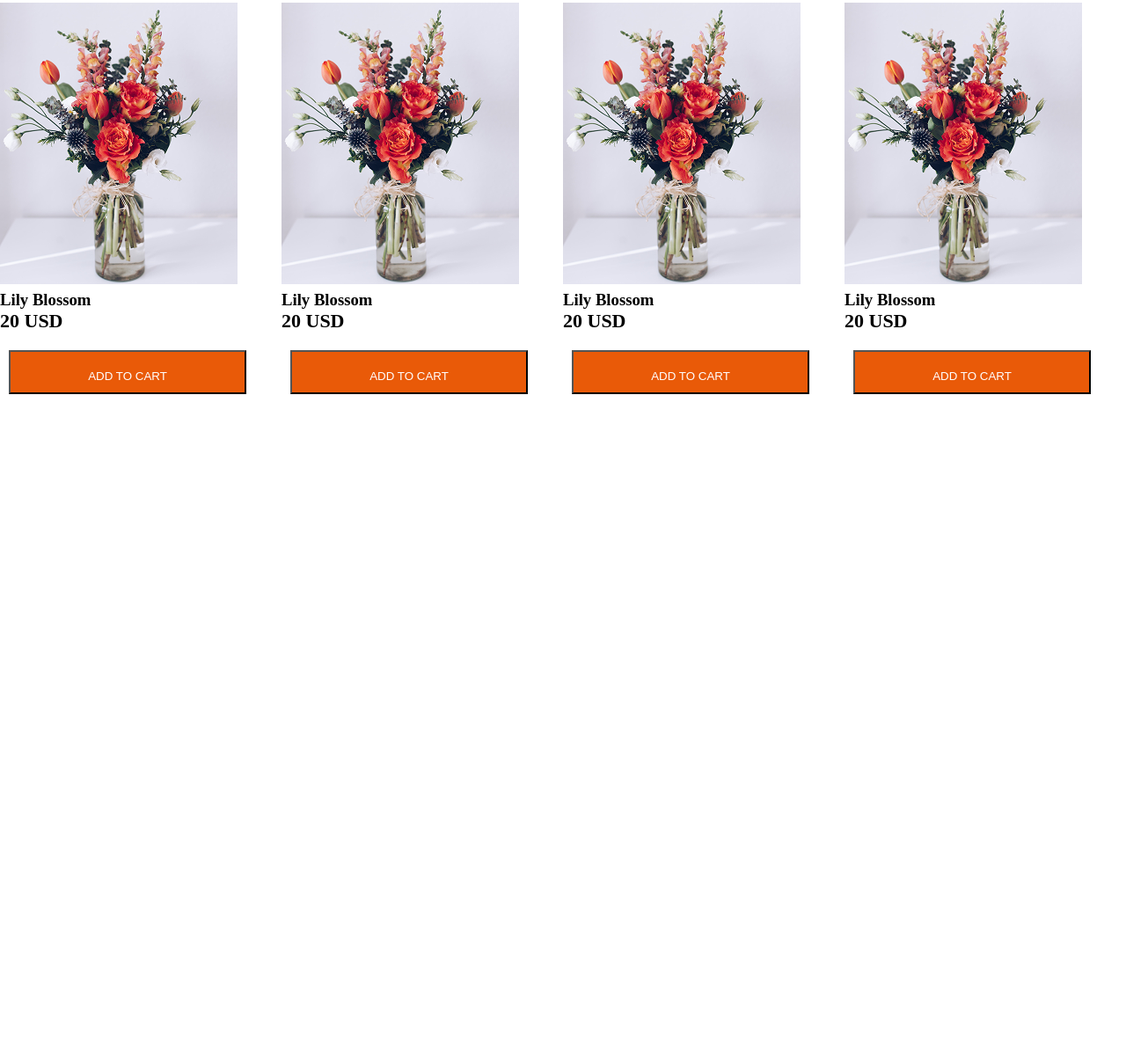
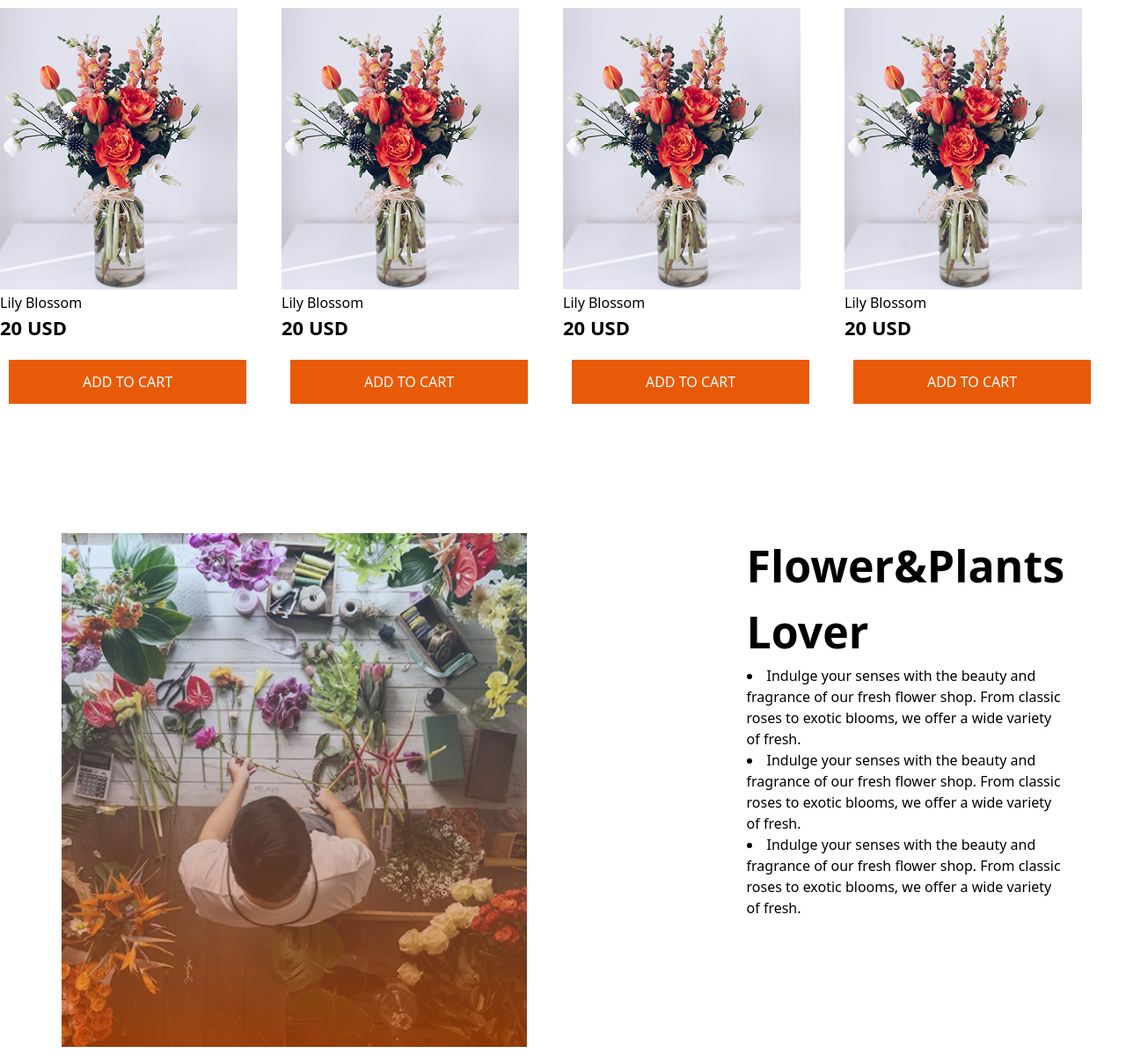
Before and after one commit to abirhossainshaon/B12A02-Responsives-Flower, a plain HTML site: page index.html in a window 1280 px wide. Shown: the part 1357-2563 px from the top of the page at 88% size. Before the commit the page ends 1825 px from the top, so only its background shows below. Drawn offline with nearby package versions, Linux system fonts and the light colour scheme.

Commit message:
added a flower and plants lover section

```diff
--- a/index.html
+++ b/index.html
@@ -14,6 +14,9 @@
        <!--Font Awesome CDN-->
     <link rel="stylesheet" href="https://cdnjs.cloudflare.com/ajax/libs/font-awesome/7.0.0/css/all.min.css" integrity="sha512-DxV+EoADOkOygM4IR9yXP8Sb2qwgidEmeqAEmDKIOfPRQZOWbXCzLC6vjbZyy0vPisbH2SyW27+ddLVCN+OMzQ==" crossorigin="anonymous" referrerpolicy="no-referrer" />
     <link rel="stylesheet" href="./styles/style.css">
+        <!--Tailwind CSS CDN-->
+            <script src="https://cdn.jsdelivr.net/npm/@tailwindcss/browser@4"></script>
+
     <title>Responsive Flowers Shop</title>
 </head>
 <body>
@@ -94,6 +97,19 @@
         <button>ADD TO CART</button>
       </div>
     </div>
+    <section class="flower-store">
+  <div class="flower-img">
+   <img src="./assets/flower-store.png" alt="">
+  </div>
+  <div class="flower-content">
+
+        <h2>Flower&Plants<br>Lover</h2>
+
+      <li>Indulge your senses with the beauty and <br> fragrance of our fresh flower shop. From classic <br> roses to exotic blooms, we offer a wide variety <br> of fresh.</li>
+      <li>Indulge your senses with the beauty and <br> fragrance of our fresh flower shop. From classic <br> roses to exotic blooms, we offer a wide variety <br> of fresh.</li>
+      <li>Indulge your senses with the beauty and <br> fragrance of our fresh flower shop. From classic <br> roses to exotic blooms, we offer a wide variety <br> of fresh.</li>
+  </div>
+    </section>
    </main>
 </body>
 </html>
--- a/styles/style.css
+++ b/styles/style.css
@@ -141,6 +141,9 @@ background-color:  #E95A08;
 color: white;
 padding: 20px 10px;
 margin: 20px 10px;
+display: flex;
+justify-content: center;
+align-items: center;
 }
 
 .product-grid p{
@@ -153,3 +156,34 @@ margin: 20px 10px;
  text-align: center;
  padding-left: 10px;
 }
+
+/* Flower Plants Lover */
+.flower-store{
+  display: flex;
+  max-width: 1280px;
+  margin: 0 auto;
+  width: 1140px;
+  height: 597px;
+  margin-top: 127px;
+  margin-bottom: 100px;
+
+
+}
+.flower-content{
+  margin-left: 20px;
+  flex: 1;
+
+}
+.flower-img{
+margin-right: 140px;
+padding-right: 90px;
+}
+.flower-content h2{
+font-size: 50px;
+font-weight: bold;
+color: #000000;
+}
+.flower-content p{
+  font-size: 22px;
+  color: #f9ecec;
+}
```
